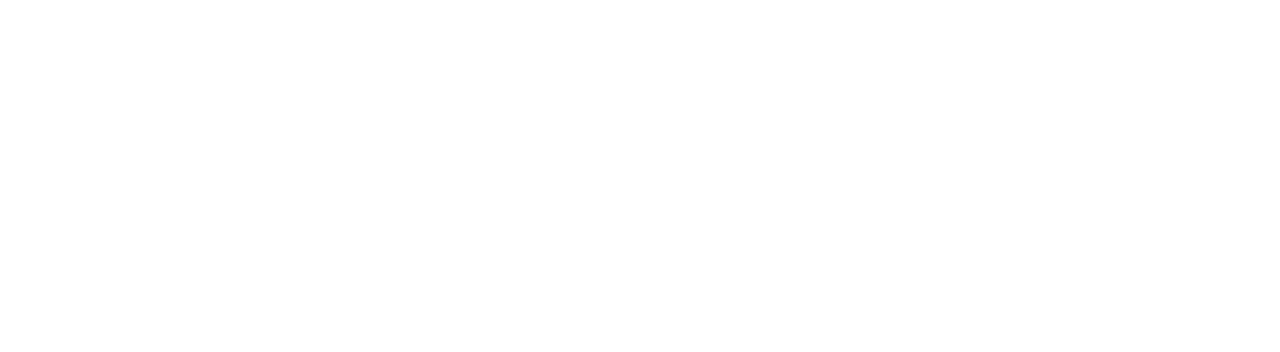
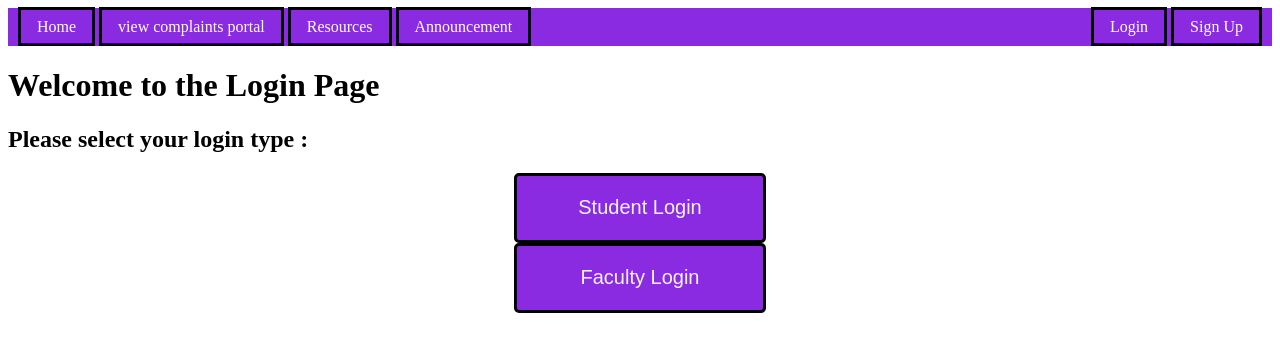
Before and after one commit to SuchitG04/CodeClash23_TeamSaggiN, a plain HTML site: page loginhome.html in a window 1280 px wide. Drawn offline with Linux system fonts and the light colour scheme.

Commit message:
Add loginhome.html contents and add channels in communications

```diff
--- a/loginhome.html
+++ b/loginhome.html
@@ -0,0 +1,153 @@
+<!DOCTYPE html>
+<html>
+
+<header>
+    <div class="navbar">
+        <div>
+            <a href="index.html">Home</a>
+            <div class = "dropdown">
+                <a href = "complaints.html">view complaints portal</a>
+                <div class = "dropdown-content">
+                    <a href="complaints.html">Complaints</a>
+                    <a href="petitions.html">Petitions</a>
+                </div>
+            </div>
+            <div class = "dropdown">
+                <a href="resources.html">Resources</a>
+                <div class = "dropdown-content">
+                    <a href = "marks.html">results portal</a>
+                    <a href = "attendance.html">attendance portal</a>
+                    <div class = "dropdown">
+                        <a href = "information.html">information</a>
+                        <div class = "dropdown-content">
+
+                        </div>
+                    </div>
+
+                </div>
+
+            </div>
+
+            <div class="dropdown">
+              <a href="announcement.html">Announcement</a>
+              <div class="dropdown-content">
+                <a href="news.html">News</a>
+                <a href="cca.html">CCA</a>
+              </div>
+            </div>
+        </div>
+        <div>
+            <a href="login.html">Login</a>
+            <a href="signup.html">Sign Up</a>
+        </div>
+    </div>
+  </header>
+
+
+<head>
+  <title>Login Page</title>
+  <style>
+    .navbar {
+      display: flex;
+      justify-content: space-between;
+      background-color: blueviolet;
+      padding : 10px;
+      }
+      .navbar a {
+      color: white;
+      text-decoration: none;
+      padding: 8px 16px;
+      border: 3px solid black;
+      }
+      .navbar a:hover {
+      background-color: #ddd;
+      color: black;
+      }
+      .dropdown {
+      position: relative;
+      display: inline-block;
+      }
+      .dropdown-content {
+      display: none;
+      position: absolute;
+      background-color: #f9f9f9;
+      min-width: 160px;
+      box-shadow: 0px 8px 16px 0px rgba(0,0,0,0.2);
+      z-index: 1;
+      }
+      .dropdown-content a {
+      color: black;
+      padding: 12px 16px;
+      text-decoration: none;
+      display: block;
+      }
+      .dropdown-content a:hover {
+      background-color: #f1f1f1;
+      }
+      .dropdown:hover .dropdown-content {
+      display: block;
+      }
+      .h1
+      {
+        background-color : blueviolet;
+      }
+      #button1{
+        height: 70px;
+      width: 20%;
+      min-width: 200px;
+      margin: 0 40%;
+      border: 3px solid black;
+      border-radius: 5px;
+      background-color: blueviolet;
+      color: whitesmoke;
+      font-size: 20px;
+      }
+      #button2{height: 70px;
+      width: 20%;
+      min-width: 200px;
+      margin: 0 40%;
+      border: 3px solid black;
+      border-radius: 5px;
+      background-color: blueviolet;
+      color: whitesmoke;
+      font-size: 20px;
+      }
+  </style>
+</head>
+<body>
+  <h1>Welcome to the Login Page</h1>
+  <h2> Please select your login type : </h2>
+
+<div>
+    <button id="button1">Student Login</button>
+    <button id="button2" onclick = "handleButtonClick(2)">Faculty Login</button>
+</div>
+
+
+  <script>
+    // Function to handle the button click event
+    function handleButtonClick(loginType) {
+      // Get the username from the user (you can modify this as per your requirements)
+      var username = prompt("Enter your username:");
+
+      if (username) {
+        // Redirect the user to the appropriate home page based on login type
+        if (loginType === 1) {
+          window.location.href = "https://suchitg04.github.io/CodeClash-23_TeamSaggiN/login";
+        } else if (loginType === 2) {
+          window.location.href = "login.html";
+        }
+      }
+    }
+
+    // Add event listeners to the buttons
+    document.getElementById("button1").addEventListener("click", function() {
+        window.location.href = "https://suchitg04.github.io/CodeClash-23_TeamSaggiN/login.html";
+    });
+
+    document.getElementById("button2").addEventListener("click", function() {
+      window.location.href = "facultylogin.html";
+    });
+  </script>
+</body>
+</html>
```
Also changed, not shown: communications.html (+2 -0 lines).
